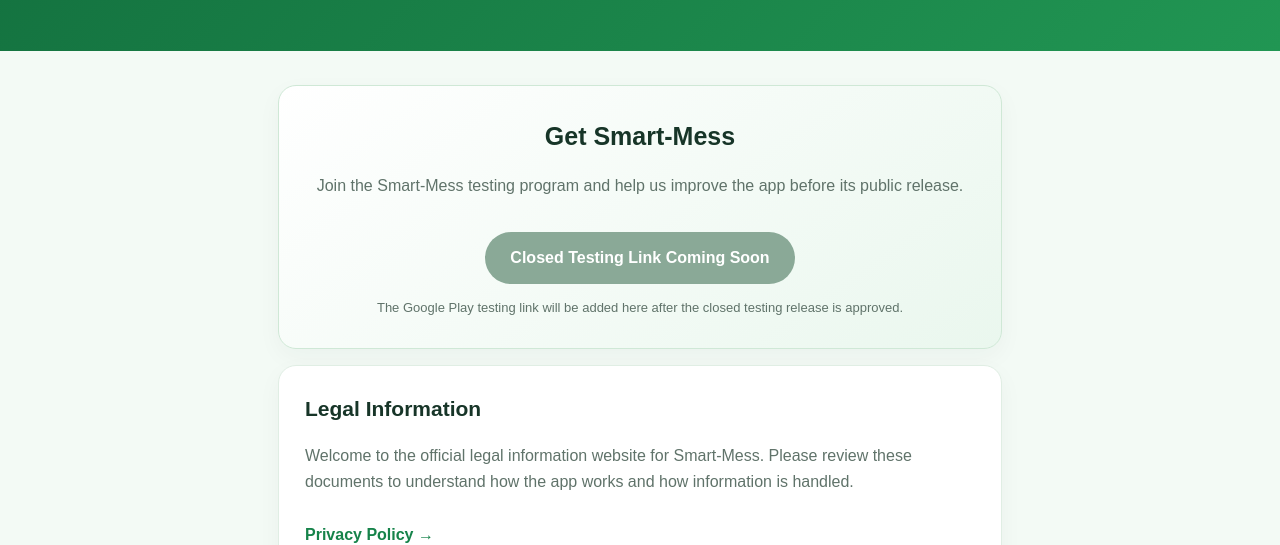
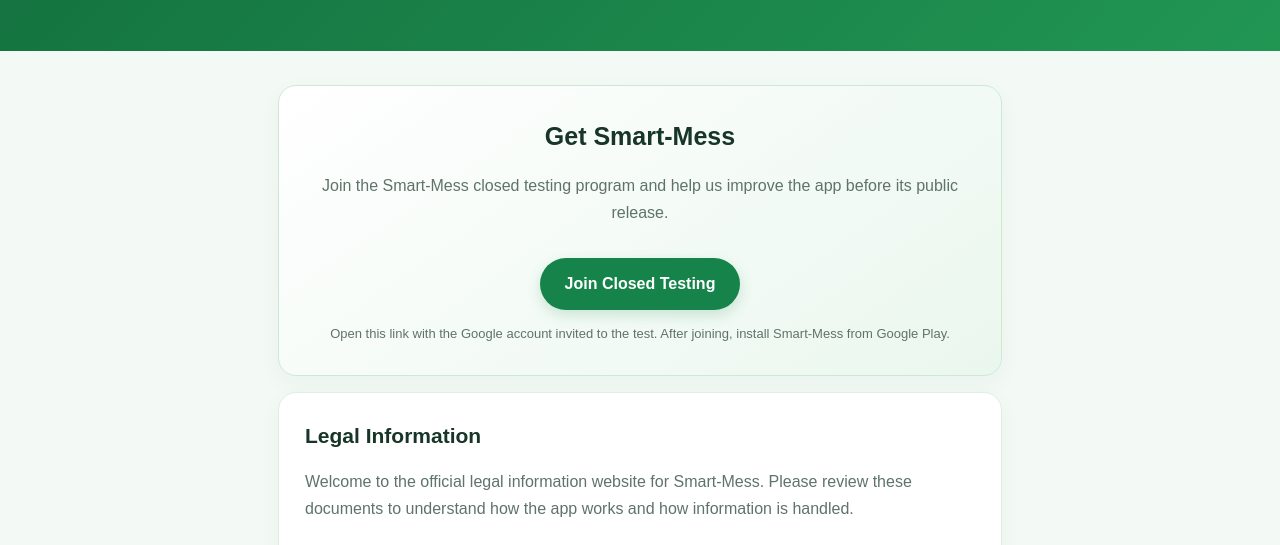
Before and after one commit to sheikhrubel24bd/smart-mess-legal, a plain HTML site: page index.html in a window 1280 px wide. Shown: the part 253-798 px from the top of the page. Drawn offline with Linux system fonts and the light colour scheme.

Commit message:
Add Smart-Mess closed testing link

```diff
--- a/index.html
+++ b/index.html
@@ -17,8 +17,7 @@
     a.link{display:inline-block;color:var(--green);font-weight:700;text-decoration:none;margin-top:10px}
     a.link:hover{text-decoration:underline}.contact{overflow-wrap:anywhere}
     .download-panel{background:linear-gradient(145deg,#ffffff,#eaf7ee);border:1px solid #cfe8d6;text-align:center;padding:30px 24px}
-    .download-panel h2{font-size:25px}.download-btn{display:inline-block;margin:16px 0 8px;padding:13px 25px;border-radius:999px;background:var(--green);color:#fff;text-decoration:none;font-weight:700;box-shadow:0 5px 14px #16834a30}
-    .download-btn.disabled{background:#8aa997;box-shadow:none;cursor:not-allowed}.small-note{font-size:13px;color:var(--muted);margin:5px 0 0}
+    .download-panel h2{font-size:25px}.download-btn{display:inline-block;margin:16px 0 8px;padding:13px 25px;border-radius:999px;background:var(--green);color:#fff;text-decoration:none;font-weight:700;box-shadow:0 5px 14px #16834a30}.small-note{font-size:13px;color:var(--muted);margin:5px 0 0}
     footer{text-align:center;color:var(--muted);font-size:14px;padding:0 18px 30px}
   </style>
 </head>
@@ -31,9 +30,9 @@
   <main>
     <section class="panel download-panel">
       <h2>Get Smart-Mess</h2>
-      <p class="muted">Join the Smart-Mess testing program and help us improve the app before its public release.</p>
-      <span class="download-btn disabled" aria-disabled="true">Closed Testing Link Coming Soon</span>
-      <p class="small-note">The Google Play testing link will be added here after the closed testing release is approved.</p>
+      <p class="muted">Join the Smart-Mess closed testing program and help us improve the app before its public release.</p>
+      <a class="download-btn" href="https://play.google.com/apps/testing/com.smartmess.app" target="_blank" rel="noopener">Join Closed Testing</a>
+      <p class="small-note">Open this link with the Google account invited to the test. After joining, install Smart-Mess from Google Play.</p>
     </section>
     <section class="panel">
       <h2>Legal Information</h2>
```
